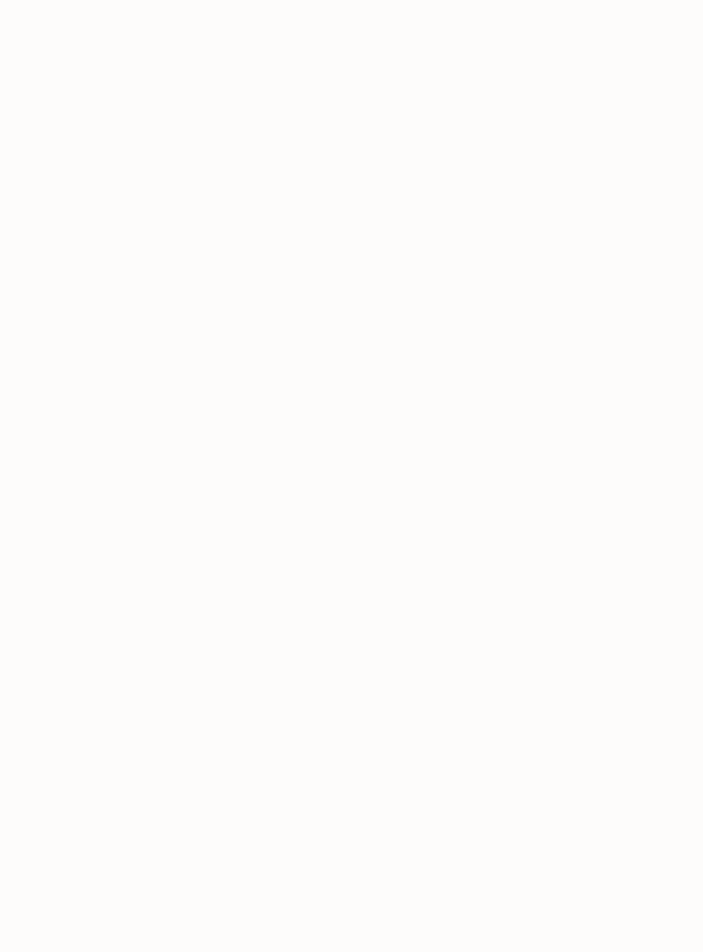
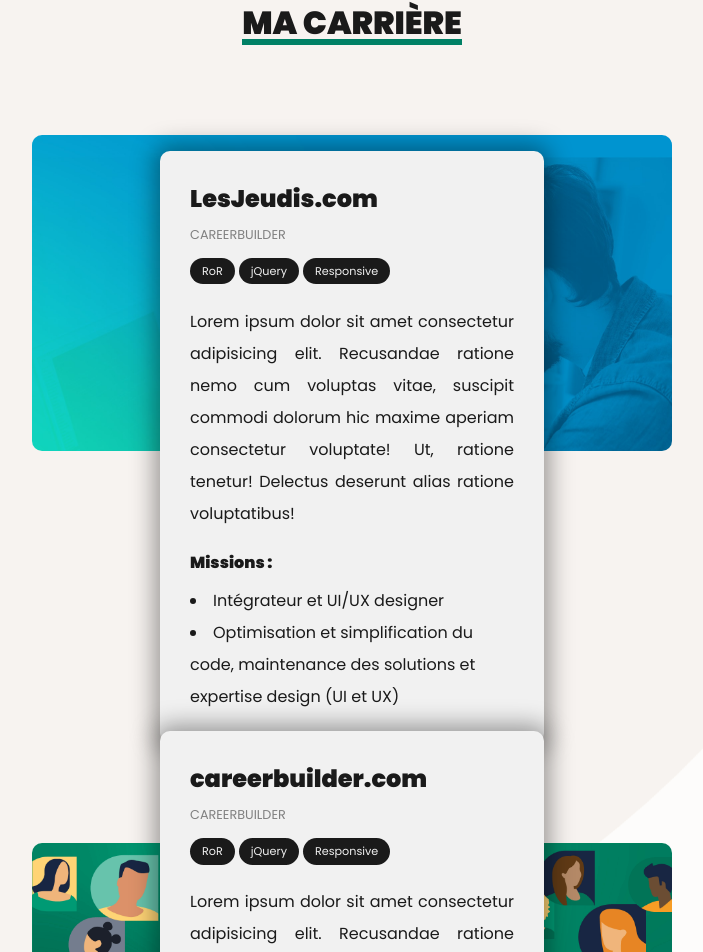
Before and after one commit to NicolasGabbani/my-portfolio, a Vue app: page /career in a window 1280 px wide. Before the commit this address had no page. Shown: the part 113-1065 px from the top of the page, without its empty margins (288-991 px from the left). Before the commit the page ends 800 px from the top, so only its background shows below. Built offline with nearby package versions, Linux system fonts and the light colour scheme; a web font is replaced by a local one.

Commit message:
Career page WIP

```diff
--- a/src/components/Menu.vue
+++ b/src/components/Menu.vue
@@ -3,6 +3,7 @@
     <router-link class="nav-home" to="/">Nicolas Gabbani</router-link>
     <router-link to="/about">à propos de moi</router-link>
     <router-link to="/skills">compétences</router-link>
+    <router-link to="/career">carrière</router-link>
     <router-link to="/contact">me contacter</router-link>
   </nav>
 </template>
--- a/src/router/index.js
+++ b/src/router/index.js
@@ -18,6 +18,11 @@
     component: () => import('../views/Skills.vue')
   },
   {
+    path: '/career',
+    name: 'Career',
+    component: () => import('../views/Career.vue')
+  },
+  {
     path: '/contact',
     name: 'Contact',
     component: () => import('../views/Contact.vue')
--- a/src/sass/_global.sass
+++ b/src/sass/_global.sass
@@ -47,3 +47,9 @@
     background: rgba(0, 128, 101, .2)
   &:last-child
     margin-right: 0
+
+ul
+  list-style-position: inside
+  li
+    //margin-bottom: 5px
+    line-height: 2
--- /dev/null
+++ b/src/views/Career.vue
@@ -0,0 +1,70 @@
+<template>
+  <div class="content">
+    <div class="design-circle"></div>
+    <h1>ma carrière</h1>
+    <div class="separator small-separator">
+      <img class="img" :src="require(`@/images/lesjeudis.jpg`)" alt="LesJeudis.com">
+      <div class="bg-white">
+        <h2>LesJeudis.com</h2>
+        <div class="society">careerbuilder</div>
+        <p>
+          <span class="tag">RoR</span>
+          <span class="tag">jQuery</span>
+          <span class="tag">Responsive</span>
+        </p>
+        <p>Lorem ipsum dolor sit amet consectetur adipisicing elit. Recusandae ratione nemo cum voluptas vitae, suscipit commodi dolorum hic maxime aperiam consectetur voluptate! Ut, ratione tenetur! Delectus deserunt alias ratione voluptatibus!</p>
+        <h4>Missions :</h4>
+        <ul>
+          <li>Intégrateur et UI/UX designer</li>
+          <li>Optimisation et simplification du code, maintenance des solutions et expertise design (UI et UX)</li>
+        </ul>
+      </div>
+    </div>
+    <div class="separator">
+      <img class="img" :src="require(`@/images/careerbuilder.png`)" alt="careerbuilder.com">
+      <div class="bg-white">
+        <h2>careerbuilder.com</h2>
+        <div class="society">careerbuilder</div>
+        <p>
+          <span class="tag">RoR</span>
+          <span class="tag">jQuery</span>
+          <span class="tag">Responsive</span>
+        </p>
+        <p>Lorem ipsum dolor sit amet consectetur adipisicing elit. Recusandae ratione nemo cum voluptas vitae, suscipit commodi dolorum hic maxime aperiam consectetur voluptate! Ut, ratione tenetur! Delectus deserunt alias ratione voluptatibus!</p>
+        <h4>Missions :</h4>
+        <ul>
+          <li>Intégrateur et UI/UX designer</li>
+          <li>Optimisation et simplification du code, maintenance des solutions et expertise design (UI et UX)</li>
+        </ul>
+      </div>
+    </div>
+  </div>
+</template>
+
+<style lang="sass" scoped>
+  .img
+    display: block
+    width: 50vw
+    border-radius: 10px
+  .society
+    color: grey
+    text-transform: uppercase
+    font-size: .8rem
+    margin-bottom: 10px
+  .bg-white
+    background-color: var(--color-white)
+    box-shadow: 0 0 25px 5px rgba(0,0,0,.4)
+
+    width: 30vw
+    margin: -300px auto 0 auto
+    padding: 30px
+    position: relative
+
+    border-radius: 10px
+    h4
+      margin-bottom: 10px
+    .tag
+      margin-right: 4px
+      &:last-child
+        margin-right: 0
+</style>
```
Also changed, not shown: src/images/careerbuilder.png (added), src/images/lesjeudis.jpg (added).
